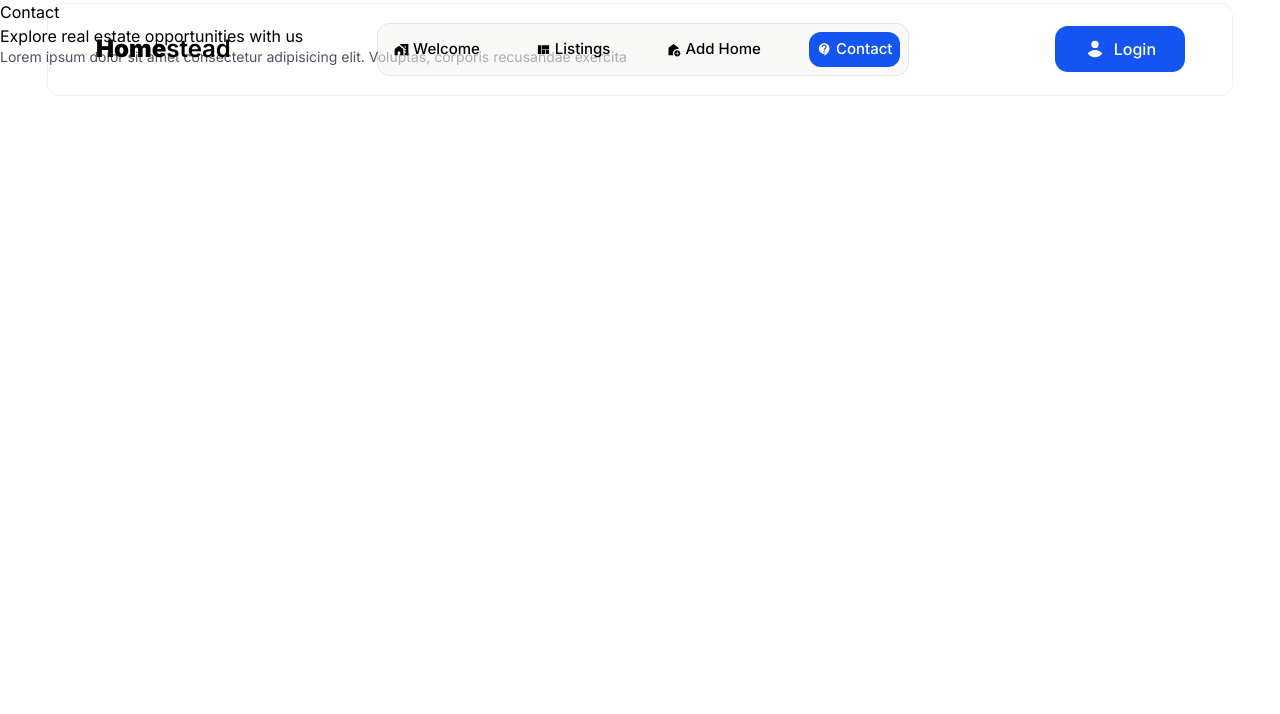
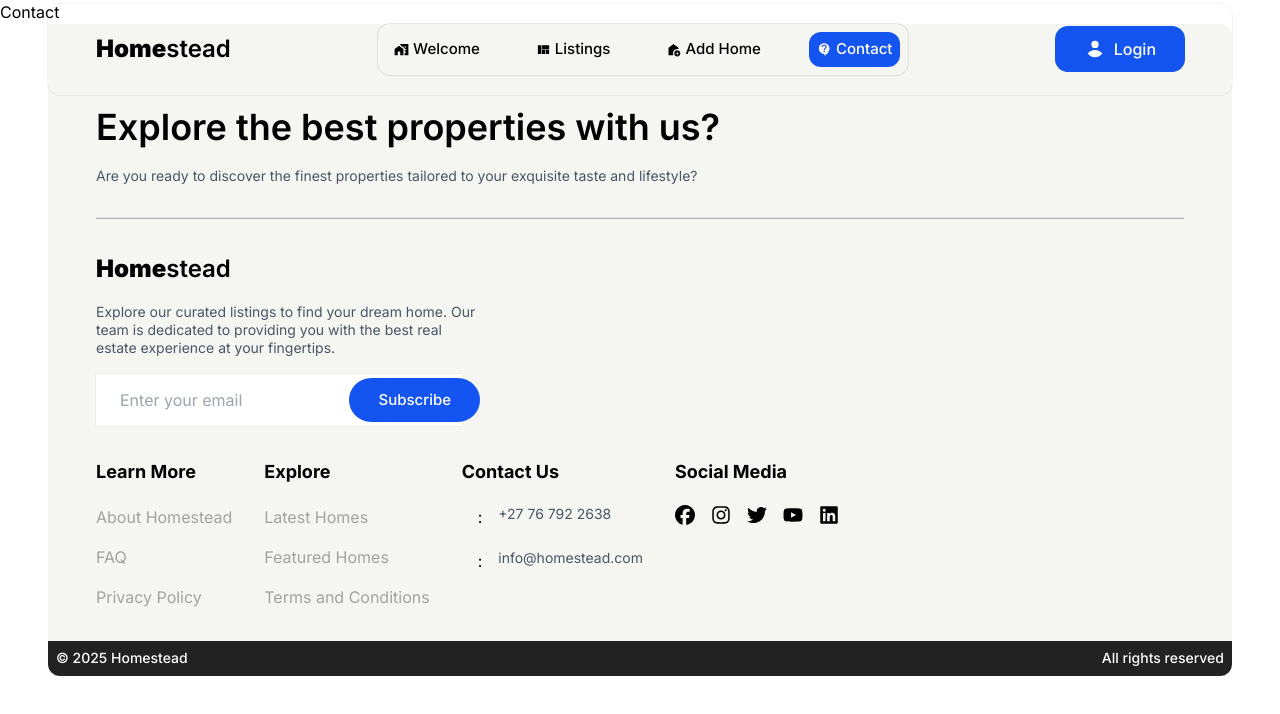
Before and after one commit to kgothatsontsane/homestead, a React (Vite) app in the folder frontend/: page /contact in a window 1280 px wide. Shown: the top 714 px of the page. Built offline with nearby package versions, Linux system fonts and the light colour scheme; a web font is replaced by a local one.

Commit message:
Refactor Footer component: enhance layout, improve content, and add subscription feature

```diff
--- a/frontend/src/components/Footer.jsx
+++ b/frontend/src/components/Footer.jsx
@@ -1,22 +1,88 @@
 import React from 'react'
 import { Link } from 'react-router-dom'
+import { FOOTER_CONTACT_INFO, FOOTER_LINKS, SOCIALS } from '../constant/data'
 
 const Footer = () => {
   return (
-    <footer>
-      <div>
-        <h3>Explore real estate opportunities with us</h3>
-        <p>Lorem ipsum dolor sit amet consectetur adipisicing elit. Voluptas, corporis recusandae exercita</p>
-
+    <footer className="max-padd-container mb-4">
+      <div className="max-padd-container bg-primary rounded-tr-xl pt-12 xl:pt-20 pb-8">
+        <h3 className="h3">Explore the best properties with us?</h3>
+        <p>
+          Are you ready to discover the finest properties tailored to your exquisite taste and lifestyle?
+        </p>
+        <hr className="my-8 bg-slate-900/30 h-[2px]" />
         {/* Content Container */}
-        <div>
-          <div>
-            <Link to='/'></Link>
+        <div className="flex justify-between flex-wrap gap-x-2 gap-y-8">
+          <di className="max-w-sm">
+            <Link to="/" className="flex items-center gap-x-2">
+              <span className="font-[900] text-[24px]">
+                Home<span className="font-[600] text-[24px]">stead</span>
+              </span>
+            </Link>
+            <p className="py-4">
+              Explore our curated listings to find your dream home. Our team is dedicated to providing you with the best real estate experience at your fingertips.
+            </p>
+            <div className="flexBetween pl-6 h-[3.3rem] bg-white w-full max-w-[366px] roundted-full ring-1 ring-slate-500/5">
+              <input
+                type="email"
+                placeholder="Enter your email"
+                className="bg-transparent border-none outline-none"
+              />
+              <button className="btn-secondary rounded-full relative right-[0.22rem]">
+                Subscribe
+              </button>
+            </div>
+          </di>
+          <div className="flex justify-between flex-wrap gap-8">
+            {FOOTER_LINKS.map((col, index) => (
+              <FooterColumn key={index} title={col.title}>
+                <ul className="flex flex-col gap-4 regular text-gray-20">
+                  {col.links.map((link, linkIndex) => (
+                    <li key={linkIndex}>
+                      <Link to="/">{link}</Link>
+                    </li>
+                  ))}
+                </ul>
+              </FooterColumn>
+            ))}
+            <div>
+              <FooterColumn title={FOOTER_CONTACT_INFO.title}>
+                {FOOTER_CONTACT_INFO.links.map((link) => (
+                  <Link to={'/'} key={link.label} className='flex gap-4 md:flex-col lg:flex-row'>
+                    <p>{link.dlabel}</p>:<p>{link.value}</p>
+                  </Link>
+                ))}
+              </FooterColumn>
+            </div>
+            <div className='flex'>
+              <FooterColumn title={SOCIALS.title}>
+                <ul className="flex gap-4">
+                  {SOCIALS.links.map((link) => (
+                    <li key={link.id}>
+                      <Link to={"/"} key={link.id} className='text-xl'>{link.icon}</Link>
+                    </li>
+                  ))}
+                </ul>
+              </FooterColumn>
+            </div>
           </div>
         </div>
       </div>
+      {/* Copyright */}
+      <p className='text-white bg-tertiary medium-14 py-2 px-2 rounded-b-xl flexBetween'>
+        <span>&copy; 2025 Homestead</span> All rights reserved
+      </p>
     </footer>
-  )
+  );
 }
 
 export default Footer
+
+const FooterColumn = ({ title, children }) => {
+  return (
+    <div className='flex flex-col gap-5'>
+      <h4 className='bold-18 whitespace-nowrap'>{title}</h4>
+      {children}
+    </div>
+  )
+}
```
